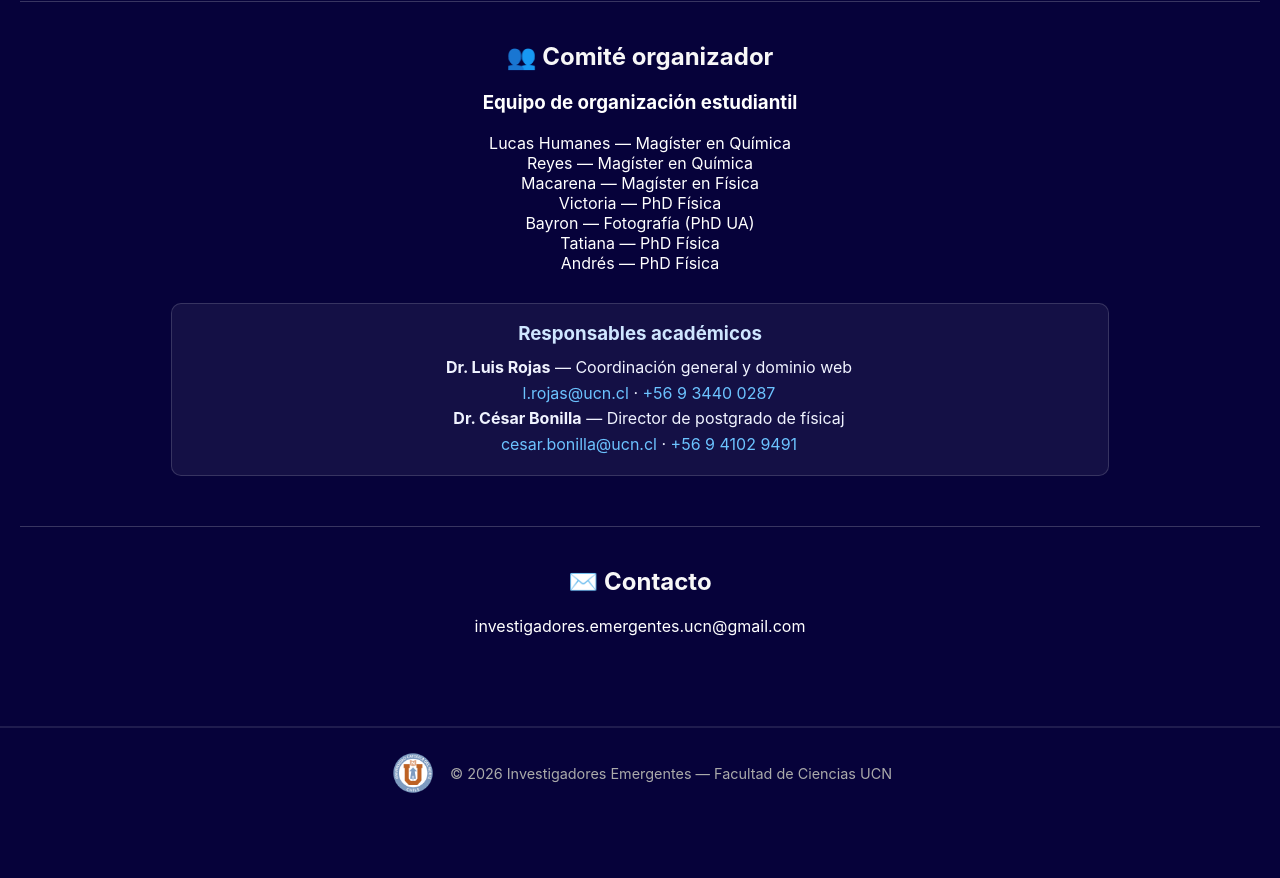
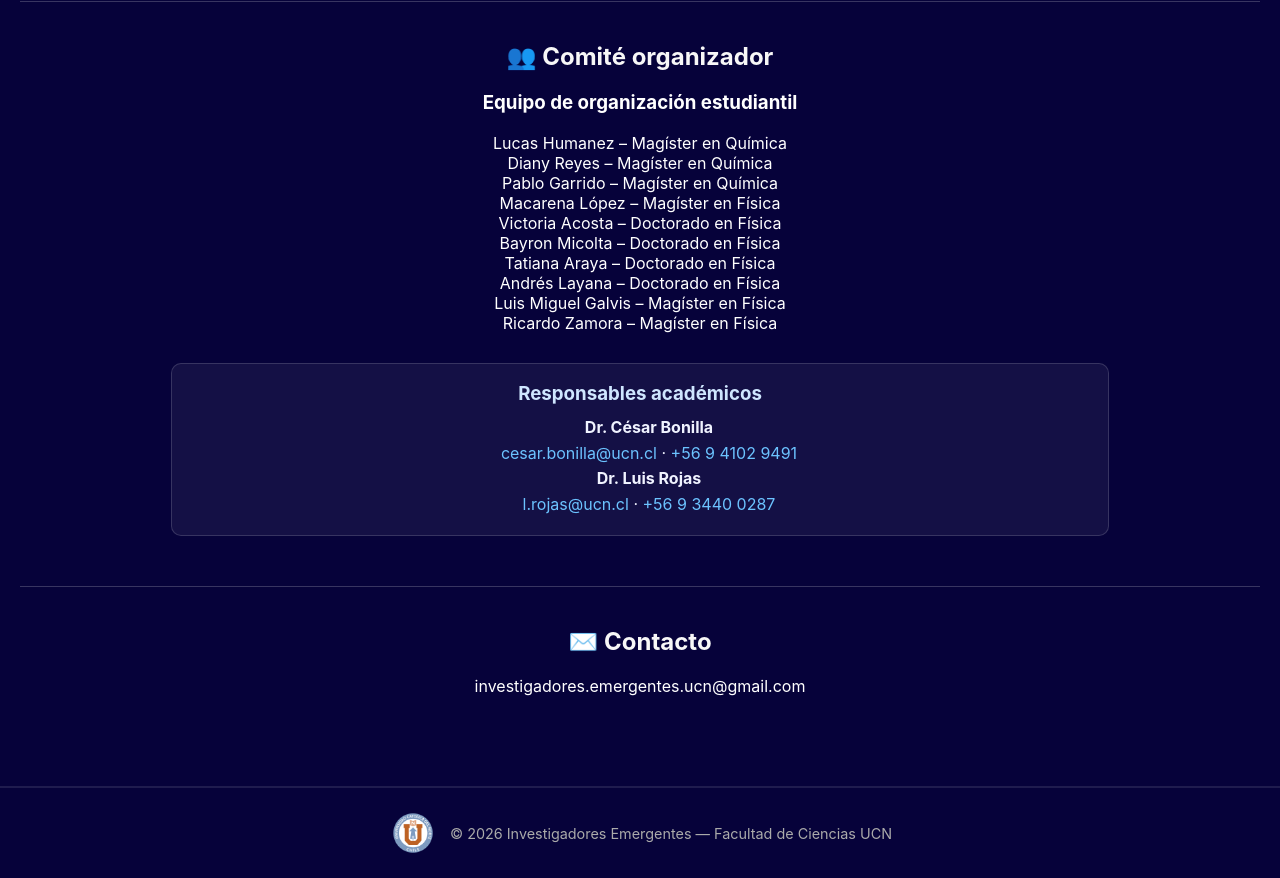
Before and after one commit to investigadoresemergentesucn/investigadores-EIE, a React (Create React App) app: page / in a window 1280 px wide. Shown: the part 3180-4058 px from the top of the page. Before the commit the page ends 3998 px from the top, so only its background shows below. Built offline with nearby package versions, Linux system fonts and the light colour scheme.

Commit message:
Cambio de los nombres

```diff
--- a/src/App.js
+++ b/src/App.js
@@ -197,28 +197,32 @@ function App() {
 
   <h3>Equipo de organización estudiantil</h3>
   <ul style={{ listStyle: "none", padding: 0 }}>
-    <li>Lucas Humanes — Magíster en Química</li>
-    <li>Reyes — Magíster en Química</li>
-    <li>Macarena — Magíster en Física</li>
-    <li>Victoria — PhD Física</li>
-    <li>Bayron — Fotografía (PhD UA)</li>
-    <li>Tatiana — PhD Física</li>
-    <li>Andrés — PhD Física</li>
+    <li>Lucas Humanez – Magíster en Química</li>
+    <li>Diany Reyes – Magíster en Química</li>
+    <li>Pablo Garrido – Magíster en Química</li>
+    <li>Macarena López – Magíster en Física</li>
+    <li>Victoria Acosta – Doctorado en Física</li>
+    <li>Bayron Micolta – Doctorado en Física</li>
+    <li>Tatiana Araya – Doctorado en Física</li>
+    <li>Andrés Layana – Doctorado en Física</li>
+    <li>Luis Miguel Galvis – Magíster en Física</li>
+    <li>Ricardo Zamora – Magíster en Física</li>
   </ul>
 
   <div className="info-card" style={{ marginTop: 30 }}>
     <h3>Responsables académicos</h3>
     <ul style={{ listStyle: "none", padding: 0, lineHeight: 1.6 }}>
+            <li>
+        <strong>Dr. César Bonilla</strong>
+        <br />
+        <a href="mailto:cesar.bonilla@ucn.cl">cesar.bonilla@ucn.cl</a> · <a href="tel:+56941029491">+56 9 4102 9491</a>
+      </li>
       <li>
-        <strong>Dr. Luis Rojas</strong> — Coordinación general y dominio web
+        <strong>Dr. Luis Rojas</strong>
         <br />
         <a href="mailto:l.rojas@ucn.cl">l.rojas@ucn.cl</a> · <a href="tel:+56934400287">+56 9 3440 0287</a>
       </li>
-      <li>
-        <strong>Dr. César Bonilla</strong> — Director de postgrado de físicaj
-        <br />
-        <a href="mailto:cesar.bonilla@ucn.cl">cesar.bonilla@ucn.cl</a> · <a href="tel:+56941029491">+56 9 4102 9491</a>
-      </li>
+
     </ul>
   </div>
 </section>
```
